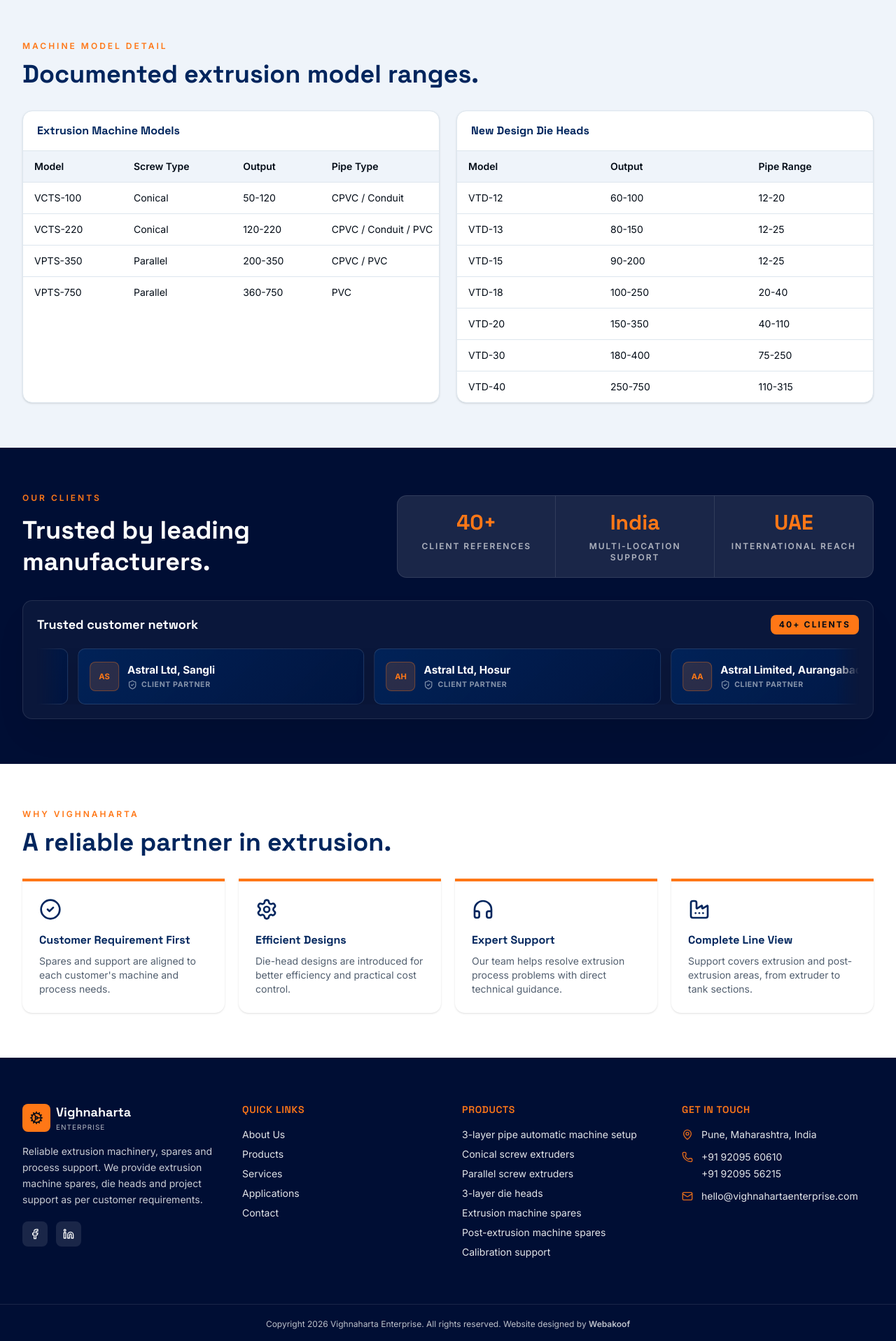
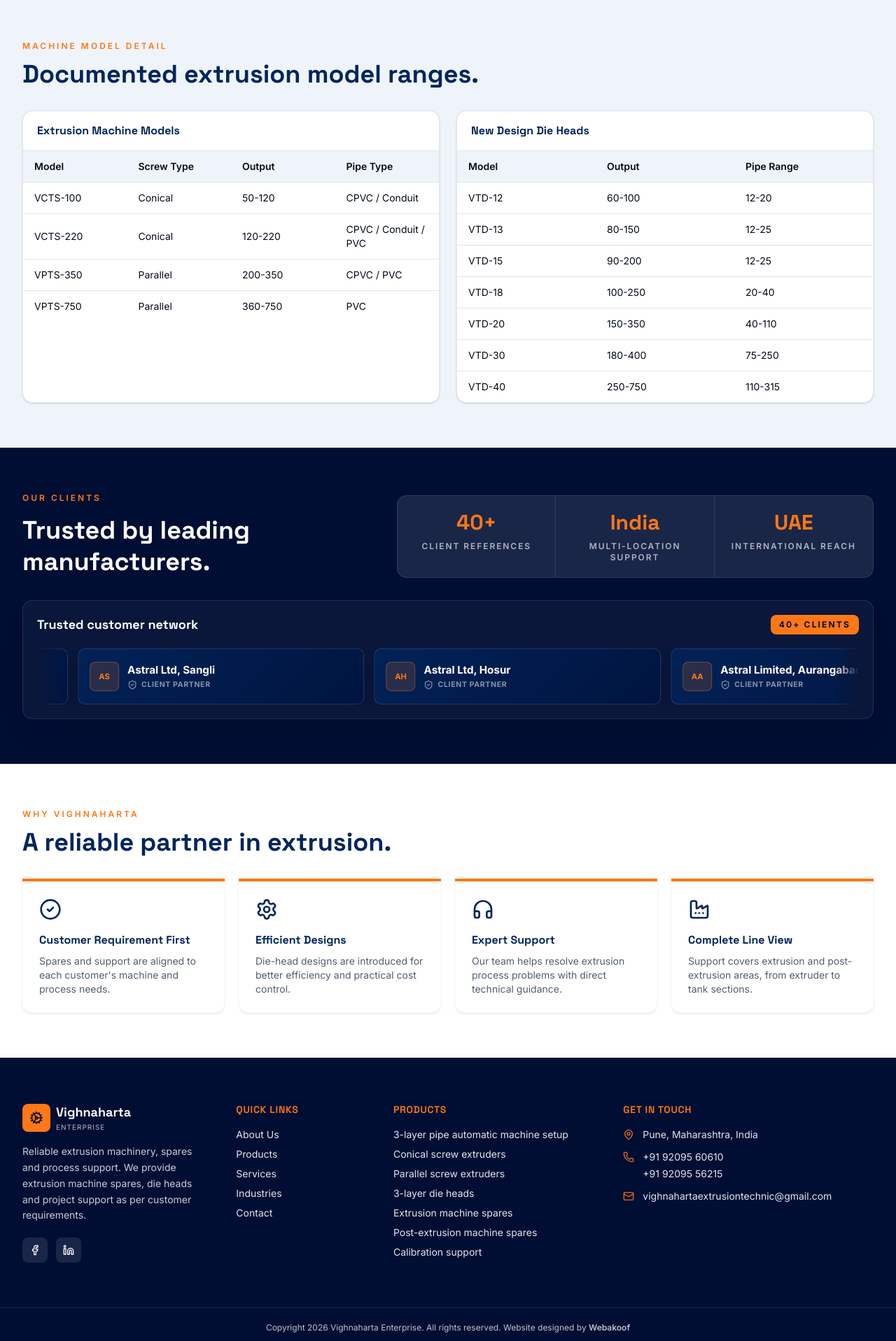
Before and after one commit to vighnahartaextrusiontechnic-stack/VET-website-, a React (Vite) app: page / in a window 1280 px wide. Shown: the part 4195-6112 px from the top of the page at 70% size. Built offline with nearby package versions, Linux system fonts and the light colour scheme.

Commit message:
Update contact details and product layout

```diff
--- a/src/components/site-footer.tsx
+++ b/src/components/site-footer.tsx
@@ -7,7 +7,7 @@
 export function SiteFooter() {
   return (
     <footer className="bg-brand-deep text-brand-foreground">
-      <div className="container-x grid gap-8 py-12 sm:py-14 md:grid-cols-2 md:gap-10 lg:grid-cols-4 lg:py-16">
+      <div className="container-x grid gap-8 py-12 sm:py-14 md:grid-cols-2 md:gap-10 lg:grid-cols-[1.15fr_0.8fr_1.25fr_1.55fr] lg:py-16">
         <div>
           <div className="flex items-center gap-2">
             <div className="grid h-10 w-10 place-items-center rounded-md bg-safety text-safety-foreground">
@@ -45,7 +45,7 @@
         <div>
           <h4 className="text-sm font-semibold uppercase tracking-wider text-safety">Quick Links</h4>
           <ul className="mt-4 space-y-2 text-sm opacity-90">
-            {[["/about","About Us"],["/products","Products"],["/services","Services"],["/industries","Applications"],["/contact","Contact"]].map(([to,l]) => (
+            {[["/about","About Us"],["/products","Products"],["/services","Services"],["/industries","Industries"],["/contact","Contact"]].map(([to,l]) => (
               <li key={to}><Link to={to} className="hover:text-safety transition">{l}</Link></li>
             ))}
           </ul>
@@ -74,7 +74,7 @@
                 ))}
               </span>
             </li>
-            <li className="flex gap-3"><Mail className="h-4 w-4 shrink-0 mt-0.5 text-safety" /><a href={`mailto:${company.email}`} className="hover:text-safety">{company.email}</a></li>
+            <li className="flex gap-3"><Mail className="h-4 w-4 shrink-0 mt-0.5 text-safety" /><a href={`mailto:${company.email}`} className="whitespace-nowrap break-normal text-[13px] hover:text-safety sm:text-sm">{company.email}</a></li>
           </ul>
         </div>
       </div>
--- a/src/content/extrusion.ts
+++ b/src/content/extrusion.ts
@@ -4,7 +4,7 @@
   tagline: "Reliable extrusion machinery, spares and process support.",
   phone: "+91 92095 60610",
   secondaryPhone: "+91 92095 56215",
-  email: "hello@vighnahartaenterprise.com",
+  email: "vighnahartaextrusiontechnic@gmail.com",
   linkedin: "https://www.linkedin.com/in/pankaj-kolhe-214079340",
   address: "Pune, Maharashtra, India",
 };
--- a/src/routes/index.tsx
+++ b/src/routes/index.tsx
@@ -291,8 +291,8 @@
   return (
     <div className="bg-card border border-border rounded-xl overflow-hidden shadow-sm">
       <h3 className="px-5 py-4 font-bold text-brand border-b border-border">{title}</h3>
-      <div className="overflow-x-auto">
-        <table className="w-full text-sm [&_th]:bg-secondary [&_th]:px-4 [&_th]:py-3 [&_th]:text-left [&_th]:font-semibold [&_td]:px-4 [&_td]:py-3 [&_td]:border-t [&_td]:border-border">
+      <div className="overflow-hidden">
+        <table className="min-w-0 w-full table-fixed text-xs sm:text-sm [&_th]:bg-secondary [&_th]:px-3 [&_th]:py-3 [&_th]:text-left [&_th]:font-semibold sm:[&_th]:px-4 [&_td]:px-3 [&_td]:py-3 sm:[&_td]:px-4 [&_td]:border-t [&_td]:border-border">
           {children}
         </table>
       </div>
--- a/src/routes/products.tsx
+++ b/src/routes/products.tsx
@@ -1,5 +1,11 @@
 import { AppLink as Link } from "@/components/app-link";
-import type { ReactNode } from "react";
+import {
+  Carousel,
+  type CarouselApi,
+  CarouselContent,
+  CarouselItem,
+} from "@/components/ui/carousel";
+import { useEffect, useState, type ReactNode } from "react";
 import { SiteLayout } from "@/components/site-layout";
 import productBreadcrumbImg from "@/assets/breadcrumb/product.png";
 import machineImg from "@/assets/extrusion-machine.jpeg";
@@ -38,6 +44,7 @@
       "Full project support for a 3-layer pipe automatic machine setup with material guidance, extrusion machine selection and practical process support.",
     details: productHighlights,
     images: [machineImg],
+    imageFit: "wide-contain",
   },
   {
     id: "die-heads",
@@ -240,9 +247,24 @@
 }: {
   title: string;
   images: string[];
-  imageFit?: "cover" | "contain";
+  imageFit?: "cover" | "contain" | "wide-contain";
   textDetails?: string[];
 }) {
+  const imageGroups = chunkImages(images, 4);
+  const [carouselApi, setCarouselApi] = useState<CarouselApi>();
+
+  useEffect(() => {
+    if (!carouselApi || imageGroups.length <= 1) {
+      return;
+    }
+
+    const intervalId = window.setInterval(() => {
+      carouselApi.scrollNext();
+    }, 3500);
+
+    return () => window.clearInterval(intervalId);
+  }, [carouselApi, imageGroups.length]);
+
   if (!images.length) {
     return (
       <div className="flex min-h-[220px] items-center bg-brand p-6 text-brand-foreground sm:min-h-[260px] sm:p-8">
@@ -266,29 +288,51 @@
   }
 
   return (
-    <div className="bg-background p-4 md:p-5">
-      <div className={`grid gap-3 ${images.length === 1 ? "grid-cols-1 justify-items-center" : "grid-cols-1 min-[520px]:grid-cols-2"}`}>
-        {images.map((src, index) => (
-          <div key={src} className={`${imageFit === "contain" ? "aspect-[3/4] max-h-[34rem] w-full max-w-[26rem]" : "aspect-[4/3] w-full"} overflow-hidden rounded-lg border border-border bg-card`}>
+    <div className="flex h-full items-center bg-background p-4 md:p-5">
+      <Carousel
+        opts={{ align: "start", loop: imageGroups.length > 1 }}
+        setApi={setCarouselApi}
+        className="mx-auto w-full max-w-2xl"
+      >
+        <CarouselContent className="-ml-3">
+        {imageGroups.map((group, groupIndex) => (
+          <CarouselItem key={group.join("-")} className="pl-3">
+            <div className={`grid gap-3 ${group.length === 1 ? "grid-cols-1 justify-items-center" : "grid-cols-1 min-[520px]:grid-cols-2"}`}>
+              {group.map((src, index) => (
+                <div key={src} className={`${imageFit === "contain" ? "aspect-[3/4] max-h-[34rem] w-full max-w-[26rem]" : imageFit === "wide-contain" ? "aspect-[16/9] w-full" : "aspect-[4/3] w-full"} overflow-hidden rounded-lg border border-border bg-white`}>
                   <img
                     src={src}
-              alt={`${title} document visual ${index + 1}`}
+                    alt={`${title} document visual ${groupIndex * 4 + index + 1}`}
                     loading="lazy"
-              className={`h-full w-full ${imageFit === "contain" ? "object-contain" : "object-cover"}`}
+                    className={`h-full w-full object-center ${imageFit === "contain" || imageFit === "wide-contain" ? "object-contain" : "object-cover"} ${imageFit === "wide-contain" ? "scale-115" : ""}`}
                   />
                 </div>
               ))}
             </div>
+          </CarouselItem>
+        ))}
+        </CarouselContent>
+      </Carousel>
     </div>
   );
+}
+
+function chunkImages(images: string[], size: number) {
+  const chunks: string[][] = [];
+
+  for (let index = 0; index < images.length; index += size) {
+    chunks.push(images.slice(index, index + size));
+  }
+
+  return chunks;
 }
 
 function TableCard({ title, children }: { title: string; children: ReactNode }) {
   return (
     <div className="bg-card border border-border rounded-xl overflow-hidden shadow-sm">
       <h3 className="px-5 py-4 font-bold text-brand border-b border-border">{title}</h3>
-      <div className="overflow-x-auto">
-        <table className="w-full text-sm [&_th]:bg-secondary [&_th]:px-4 [&_th]:py-3 [&_th]:text-left [&_th]:font-semibold [&_td]:px-4 [&_td]:py-3 [&_td]:border-t [&_td]:border-border">
+      <div className="overflow-hidden">
+        <table className="min-w-0 w-full table-fixed text-xs sm:text-sm [&_th]:bg-secondary [&_th]:px-3 [&_th]:py-3 [&_th]:text-left [&_th]:font-semibold sm:[&_th]:px-4 [&_td]:px-3 [&_td]:py-3 sm:[&_td]:px-4 [&_td]:border-t [&_td]:border-border">
           {children}
         </table>
       </div>
```
Lines whose indentation alone changed are shown as unchanged.
